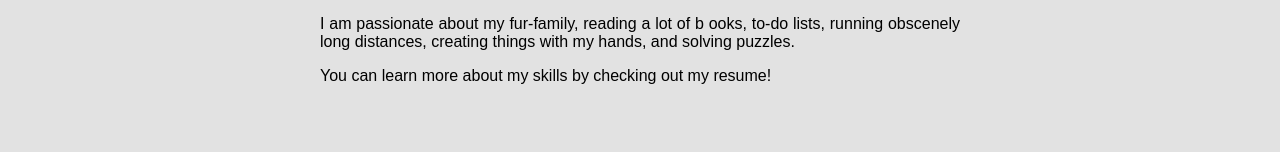
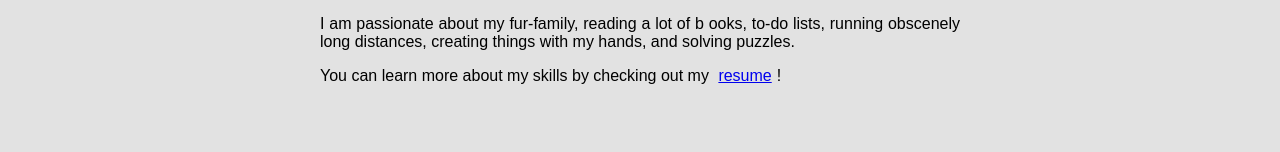
Before and after one commit to hannamlittlefield/AlexanderSucks, a React (Create React App) app: page /about in a window 1280 px wide. Shown: the part 340-492 px from the top of the page. Built offline with nearby package versions, Linux system fonts and the light colour scheme; a web font is replaced by a local one.

Commit message:
adding resume pdf and linking to it in about me page

```diff
--- a/src/AboutMe.js
+++ b/src/AboutMe.js
@@ -1,4 +1,5 @@
 import React from 'react'
+import resume from './resume.pdf'
 
 export default function About(){
     return(
@@ -10,7 +11,7 @@ export default function About(){
 
             <p>I am passionate about my fur-family, reading a lot of b ooks, to-do lists, running obscenely long distances, creating things with my hands, and solving puzzles. </p>
 
-    <p>You can learn more about my skills by checking out my resume!</p>
+    <p>You can learn more about my skills by checking out my <a href={resume}>resume</a>!</p>
         </div>
         </div>
     )
```
Also changed, not shown: 1 other file (tests, documents, lock files or other folders).
